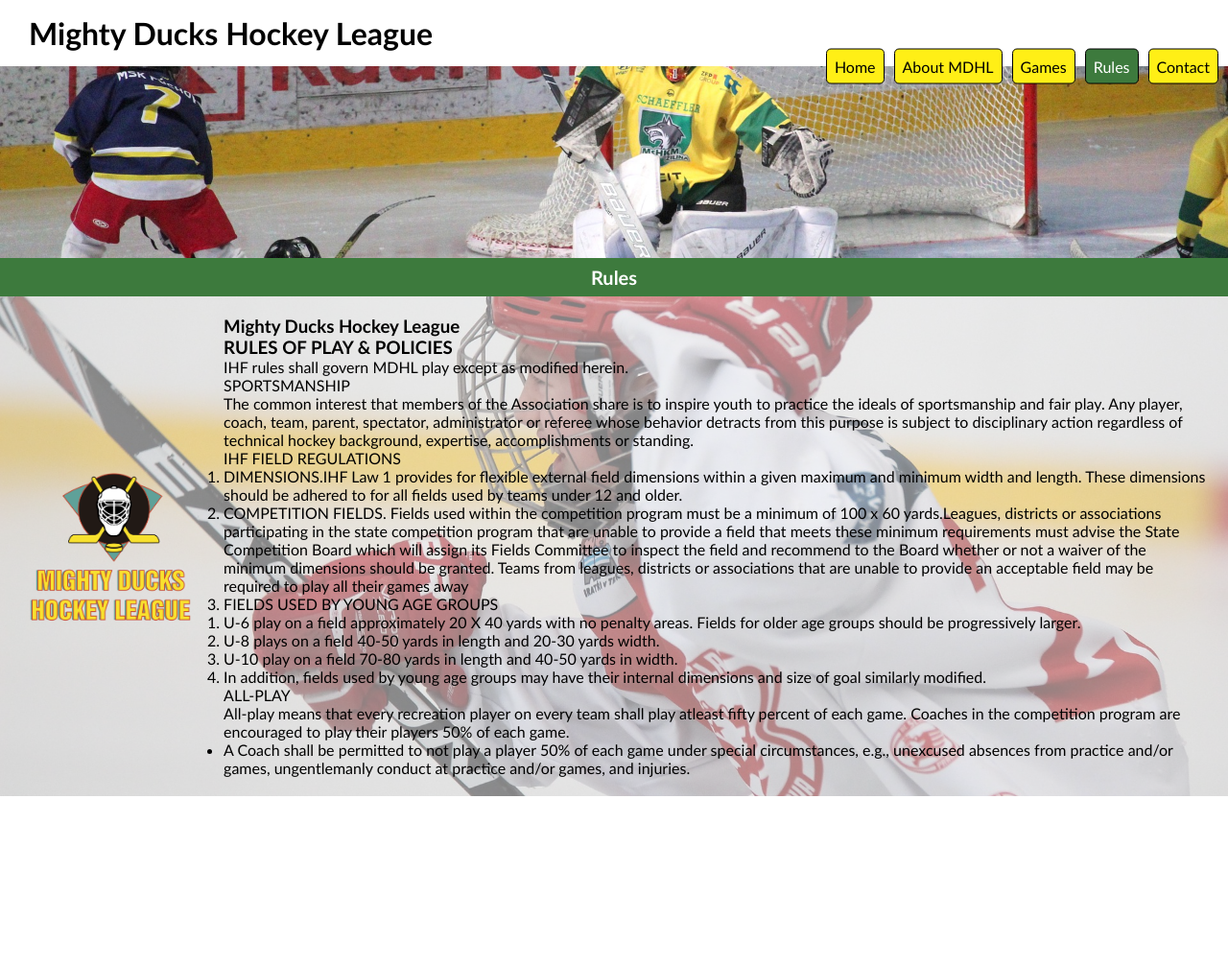
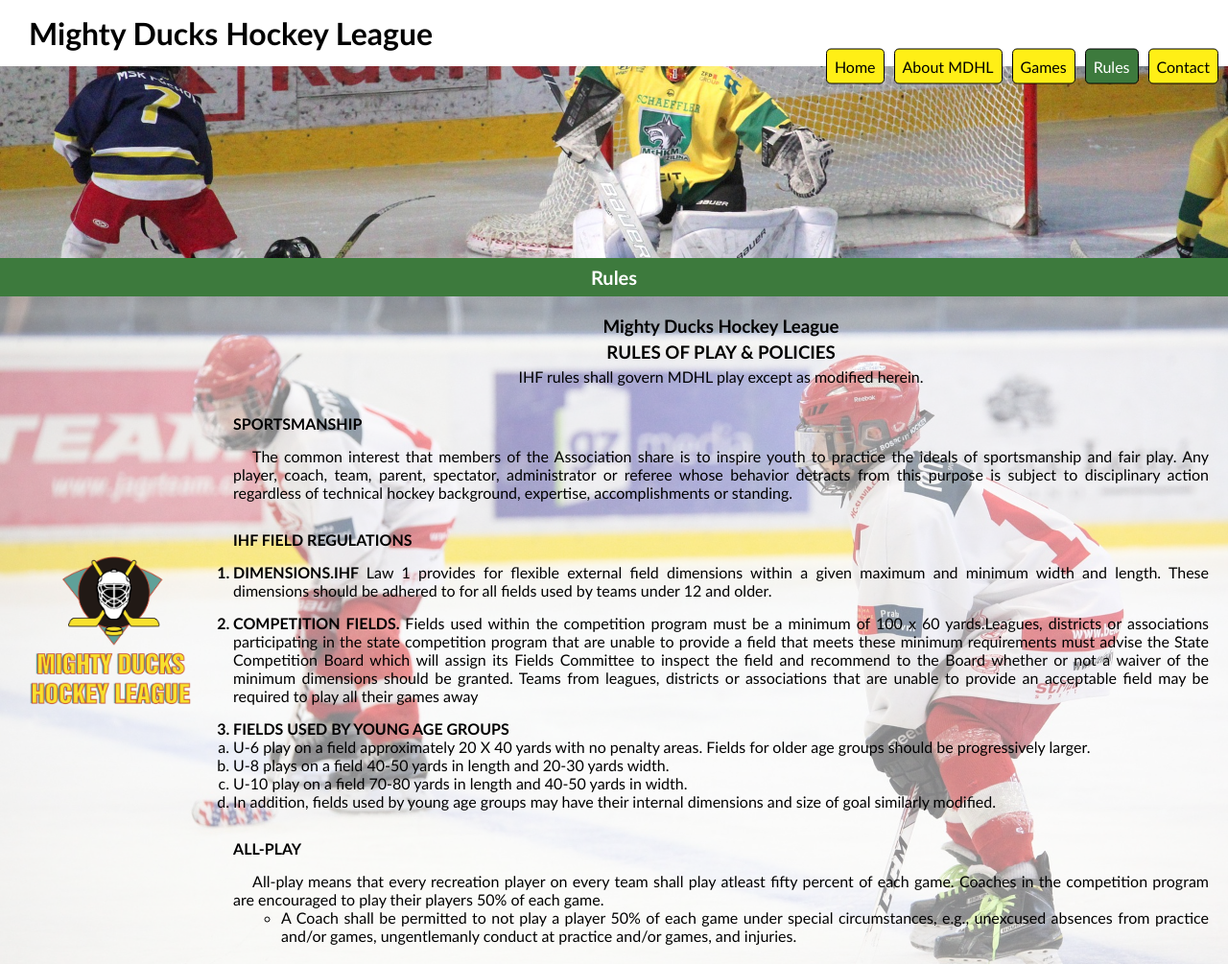
Before and after one commit to CP-Ruth/MDHL_Condori, a plain HTML site: page rules.html in a window 1280 px wide. Shown: the whole page at 96% size. Before the commit the page ends 830 px from the top, so only its background shows below. Drawn offline with Linux system fonts and the light colour scheme.

Commit message:
Problemas Resuelto
Tuve problemas con github y casi pierdo todo mi trabajo que no había guardado

```diff
--- a/assets/css/styles.css
+++ b/assets/css/styles.css
@@ -2,13 +2,14 @@
     margin: 0;
     padding: 0;
     box-sizing: border-box;
-    font-family: 'Gill Sans', 'Gill Sans MT', Calibri, 'Trebuchet MS', sans-serif;
+    font-family: "Gill Sans", "Gill Sans MT", Calibri, "Trebuchet MS", sans-serif;
   }
 
   #body {
     display: flex;
     flex-direction: column;
     height: 100vh;
+    text-align: justify;
   }
 
   h1 {
@@ -66,7 +67,7 @@ main h2 {
     font-size: 20px;
   }
 
-#main_img {
+  .main_img {
     /* CTRL + / */
     /* CTRL + X */
     /* para que el elemento se maneja de manera independiente */
@@ -75,7 +76,6 @@ main h2 {
     /* DEFINICON DEL ORIGEN */
     left: 0;
     /* COMPENSACION DEL MARGIN */
-    background-image: url(../hockey_1.jpg);
     background-size: cover;
     background-position: center;
     height: 100%;
@@ -85,53 +85,26 @@ main h2 {
     /* PONER LA IMAGEN EN LA ULTIMA CAPA (ABAJO) */
   }
 
+  #main_img1 {
+    background-image: url(../hockey_1.jpg);
+  }
+
   #main_img2 {
-    /* CTRL + / */
-    /* CTRL + X */
-    /* para que el elemento se maneja de manera independiente */
-    position: absolute;
-    top: 0;
-    /* DEFINICON DEL ORIGEN */
-    left: 0;
-    /* COMPENSACION DEL MARGIN */
     background-image: url(../hockey_2.jpg);
-    background-size: cover;
-    background-position: center;
-    height: 100%;
-    width: 100%;
-    opacity: 0.5;
-    z-index: -1;
-    /* PONER LA IMAGEN EN LA ULTIMA CAPA (ABAJO) */
   }
 
   #main_img3 {
-    /* CTRL + / */
-    /* CTRL + X */
-    /* para que el elemento se maneja de manera independiente */
-    position: absolute;
-    top: 0;
-    /* DEFINICON DEL ORIGEN */
-    left: 0;
-    /* COMPENSACION DEL MARGIN */
     background-image: url(../hockey_3.jpg);
-    background-size: cover;
-    background-position: center;
-    height: 100%;
-    width: 100%;
-    opacity: 0.5;
-    z-index: -1;
-    /* PONER LA IMAGEN EN LA ULTIMA CAPA (ABAJO) */
   }
 
-
-#main_logo_y_articulo {
+  #main_logo_y_contenido {
     display: flex;
     align-items: center;
     padding: 20px;
-    gap: 20px;
+    gap: 30px;
   }
 
-#main_logo_y_articulo>img {
+  #main_logo_y_contenido > img {
     width: 200px;
     height: 200px;
   }
@@ -145,19 +118,17 @@ article p {
     /* CREAR ESPACIO AL PRINCIPIO DE UN PÁRRAFO */
   }
 
-/* Games - Tabla */
-/*table{
-    margin: 15px 0px;
-    /
-    background: linear-gradient(rgba(255, 239, 22, 0.507),rgba(61, 122, 61, 0.39),rgba(255, 239, 22, 0.507),rgba(61, 122, 61, 0.39),rgba(255, 239, 22, 0.507),rgba(61, 122, 61, 0.39) );
+  /*.............GAME............. */
+
+  #game_info p {
+    margin: 10px 0 5px 0;
   }
 
-th, td {
-    padding: 8px;
+  #game_info i {
+    text-decoration: underline;
   }
-*/
+
   table {
-
     margin: 15px 0;
     width: 480px;
     text-align: center;
@@ -168,13 +139,59 @@ table {
 
   th {
     padding: 8px;
-    background: rgb(255, 239, 22);
+    background: rgb(252, 252, 252);
     border-bottom: 1px solid rgb(61, 122, 61);
-    color: black; }
+    color: black;
+  }
 
   td {
     padding: 8px;
-    background: rgba(255, 239, 22, 0.534);
+    background: rgba(255, 255, 255, 0.534);
     border-bottom: 1px solid rgb(61, 122, 61);
     color: black;
-    border-top: px solid rgba(61, 122, 61, 0.596); }
+    border-top: px solid rgba(61, 122, 61, 0.596);
+  }
+
+  /*............RULES..........*/
+
+  #rules > p,
+  #rules > h3 {
+    text-align: center;
+  }
+
+  #rules > h3 {
+    margin-bottom: 5px;
+  }
+
+  #rules > p {
+    margin-bottom: 15px;
+  }
+
+  dt {
+    font-weight: bold;
+    margin: 30px 0 15px 0;
+  }
+
+  #rules dd > ol > li {
+    margin: 15px 0;
+    font-weight: bold;
+  }
+
+  #rules dd > ol > li > * {
+    font-weight: normal;
+  }
+
+  #rules dd > p {
+    text-indent: 20px;
+  }
+
+  #rules ul > li {
+    margin-left: 50px;
+    list-style-type: circle;
+  }
+
+  .flex {
+    display: flex;
+    gap: 20px;
+  }
+  /*hiciste un buen trabajo*/
--- a/rules.html
+++ b/rules.html
@@ -1,12 +1,11 @@
 <!DOCTYPE html>
 <html lang="es">
-
   <head>
-    <meta charset="UTF-8">
-    <meta http-equiv="X-UA-Compatible" content="IE=edge">
-    <meta name="viewport" content="width=device-width, initial-scale=1.0">
-    <link rel="icon" type="image/disco_icon" href="./assets/hockey_icon.png" >
-    <link rel="stylesheet" href="./assets/css/styles.css">
+    <meta charset="UTF-8" />
+    <meta http-equiv="X-UA-Compatible" content="IE=edge" />
+    <meta name="viewport" content="width=device-width, initial-scale=1.0" />
+    <link rel="icon" type="image/disco_icon" href="./assets/hockey_icon.png" />
+    <link rel="stylesheet" href="./assets/css/styles.css" />
     <title>Mighty Ducks</title>
   </head>
 
@@ -22,77 +21,108 @@
           <a href="contact.html">Contact</a>
         </nav>
         <div id="header_img"></div>
-
       </header>
 
       <main>
         <h2>Rules</h2>
-            <div id="main_img"></div>
+        <div id="main_img3" class="main_img"></div>
 
-            <div id="main_logo_y_articulo">
-                <img src="./assets/logo.png" alt="Logo">
-                <div>
+        <div id="main_logo_y_contenido">
+          <img src="./assets/logo.png" alt="Logo" />
+          <div id="rules">
             <h3>Mighty Ducks Hockey League</h3>
             <h3>RULES OF PLAY & POLICIES</h3>
             <p>IHF rules shall govern MDHL play except as modified herein.</p>
 
             <dl>
               <dt>SPORTSMANSHIP</dt>
-                        <dd>The common interest that members of the Association share is to inspire
-                            youth to practice the ideals of sportsmanship and fair play. Any player, coach,
-                            team, parent, spectator, administrator or referee whose behavior detracts from
-                            this purpose is subject to disciplinary action regardless of technical hockey
-                            background, expertise, accomplishments or standing.
+              <dd>
+                <p>
+                  The common interest that members of the Association share is
+                  to inspire youth to practice the ideals of sportsmanship and
+                  fair play. Any player, coach, team, parent, spectator,
+                  administrator or referee whose behavior detracts from this
+                  purpose is subject to disciplinary action regardless of
+                  technical hockey background, expertise, accomplishments or
+                  standing.
+                </p>
               </dd>
-
 
               <dt>IHF FIELD REGULATIONS</dt>
               <dd>
                 <ol>
-                                <li> DIMENSIONS.IHF Law 1 provides for flexible external field dimensions within
-                                    a given maximum and minimum width and length. These dimensions should be
-                                    adhered to for all fields used by teams under 12 and older.</li>
-                                <li> COMPETITION FIELDS. Fields used within the competition program must be
-                                    a minimum of 100 x 60 yards.Leagues, districts or associations participating in
-                                    the state competition program that are unable to provide a field that meets these
-                                    minimum requirements must advise the State Competition Board which will
-                                    assign its Fields Committee to inspect the field and recommend to the Board
-                                    whether or not a waiver of the minimum dimensions should be granted. Teams
-                                    from leagues, districts or associations that are unable to provide an acceptable
-                                    field may be required to play all their games away</li>
-                                <li> FIELDS USED BY YOUNG AGE GROUPS
-                                    <ol>
-                                        <li> U-6 play on a field approximately 20 X 40 yards with no penalty areas. Fields
-                                            for older age groups should be progressively larger.</li>
-                                        <li> U-8 plays on a field 40-50 yards in length and 20-30 yards width.</li>
-                                        <li> U-10 play on a field 70-80 yards in length and 40-50 yards in width.</li>
-                                        <li> In addition, fields used by young age groups may have their internal
-                                            dimensions and size of goal similarly modified.</li>
+                  <li>
+                    DIMENSIONS.IHF
+                    <span>
+                      Law 1 provides for flexible external field dimensions
+                      within a given maximum and minimum width and length. These
+                      dimensions should be adhered to for all fields used by
+                      teams under 12 and older.
+                    </span>
+                  </li>
+                  <li>
+                    COMPETITION FIELDS.
+                    <span>
+                      Fields used within the competition program must be a
+                      minimum of 100 x 60 yards.Leagues, districts or
+                      associations participating in the state competition
+                      program that are unable to provide a field that meets
+                      these minimum requirements must advise the State
+                      Competition Board which will assign its Fields Committee
+                      to inspect the field and recommend to the Board whether or
+                      not a waiver of the minimum dimensions should be granted.
+                      Teams from leagues, districts or associations that are
+                      unable to provide an acceptable field may be required to
+                      play all their games away
+                    </span>
+                  </li>
+                  <li>
+                    FIELDS USED BY YOUNG AGE GROUPS
+                    <ol type="a">
+                      <li>
+                        U-6 play on a field approximately 20 X 40 yards with no
+                        penalty areas. Fields for older age groups should be
+                        progressively larger.
+                      </li>
+                      <li>
+                        U-8 plays on a field 40-50 yards in length and 20-30
+                        yards width.
+                      </li>
+                      <li>
+                        U-10 play on a field 70-80 yards in length and 40-50
+                        yards in width.
+                      </li>
+                      <li>
+                        In addition, fields used by young age groups may have
+                        their internal dimensions and size of goal similarly
+                        modified.
+                      </li>
                     </ol>
                   </li>
                 </ol>
               </dd>
 
-
               <dt>ALL-PLAY</dt>
               <dd>
-                            All-play means that every recreation player on every team shall play atleast
-fifty percent of each game. Coaches in the competition program are encouraged
-to play their players 50% of each game.
+                <p>
+                  All-play means that every recreation player on every team
+                  shall play atleast fifty percent of each game. Coaches in the
+                  competition program are encouraged to play their players 50%
+                  of each game.
+                </p>
                 <ul>
-                                <li> A Coach shall be permitted to not play a player 50% of each game
-                                    under special circumstances, e.g., unexcused absences from practice
-                                    and/or games, ungentlemanly conduct at practice and/or games, and
-                                    injuries.</li>
+                  <li>
+                    A Coach shall be permitted to not play a player 50% of each
+                    game under special circumstances, e.g., unexcused absences
+                    from practice and/or games, ungentlemanly conduct at
+                    practice and/or games, and injuries.
+                  </li>
                 </ul>
               </dd>
-
             </dl>
-
           </div>
         </div>
       </main>
     </div>
   </body>
-
 </html>
```
Also changed, not shown: about.html (+30 -27 lines), contact.html (+12 -13 lines), game_info.html (+27 -32 lines), index.html (+8 -12 lines). Lines whose indentation alone changed are shown as unchanged.
